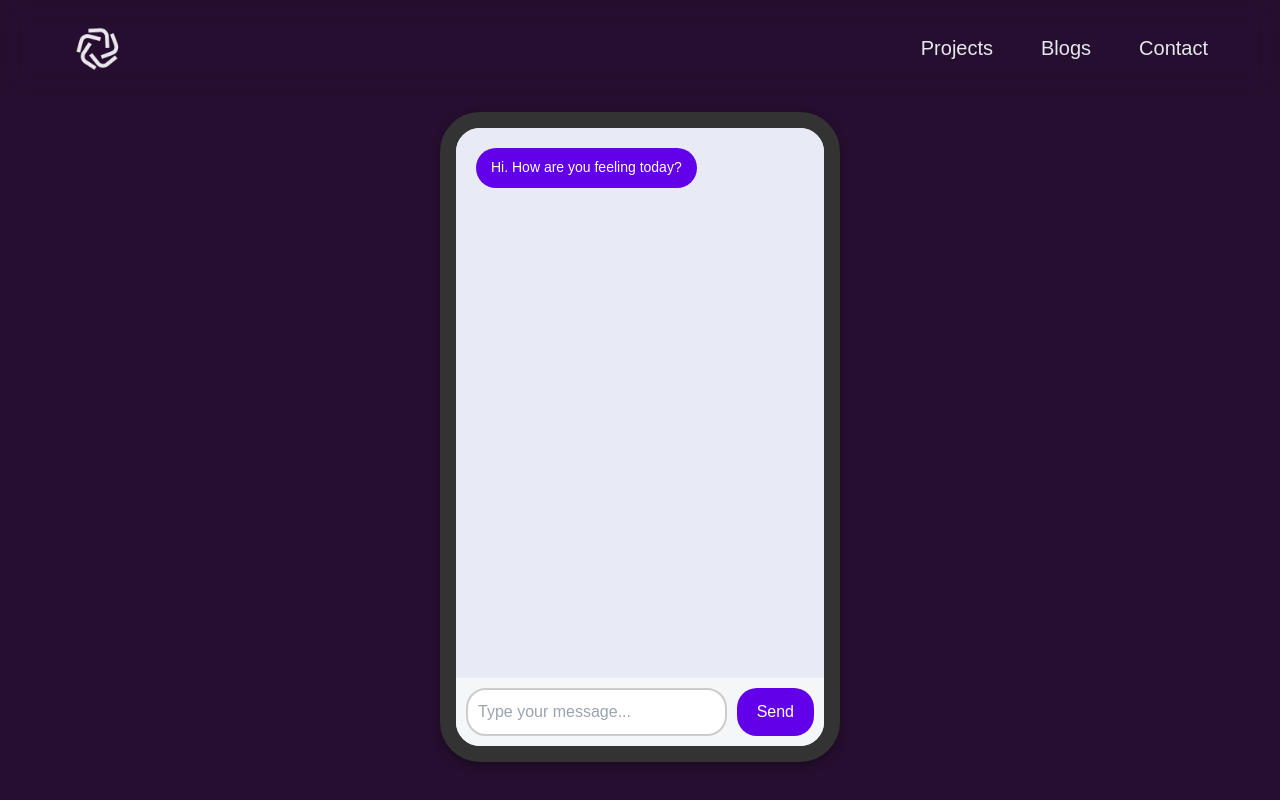
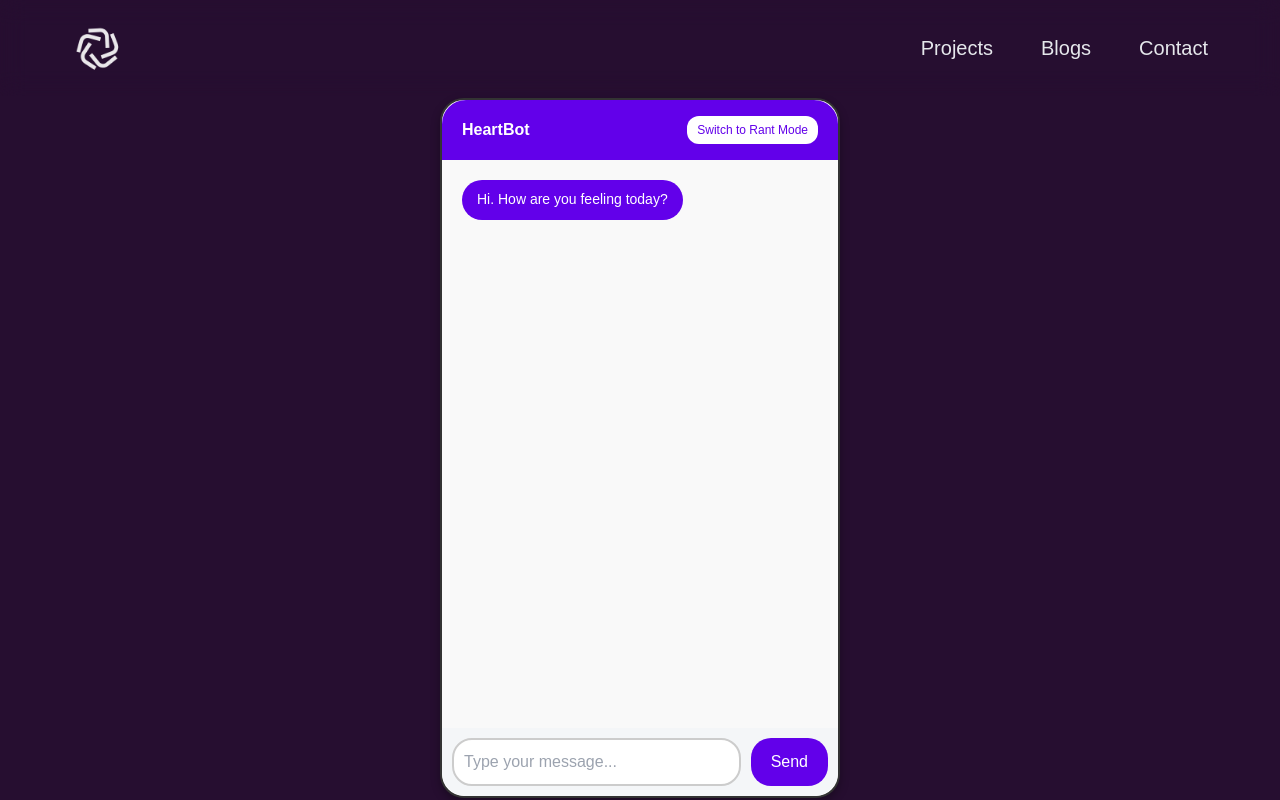
Before and after one commit to Buddhsen-tripathi/Portfolio, a React (Vite) app: page /heartbot in a window 1280 px wide. Shown: the top 800 px of the page. Built offline with nearby package versions, Linux system fonts and the light colour scheme.

Commit message:
Rant mode heartbot

```diff
--- a/src/components/HeartBot.jsx
+++ b/src/components/HeartBot.jsx
@@ -5,44 +5,102 @@ const HeartBot = () => {
         { sender: "bot", text: "Hi. How are you feeling today?" },
     ]);
     const [userMessage, setUserMessage] = useState("");
+    const [mode, setMode] = useState("interactive");
+    const [rantMessages, setRantMessages] = useState([]);
 
-    const handleSendMessage = async (e) => {
+    const handleSendMessage = (e) => {
         e.preventDefault();
         if (!userMessage.trim()) return;
 
         const newMessages = [...messages, { sender: "user", text: userMessage }];
         setMessages(newMessages);
 
-        try {
-            const response = await fetch("https://heartbotbe-production.up.railway.app/api/message", {
+        if (mode === "rant") {
+            // Store messages in a separate list for Rant Mode
+            setRantMessages([...rantMessages, userMessage]);
+        } else {
+            // Call API for Interactive Mode
+            fetch("http://localhost:8000/api/message", {
                 method: "POST",
                 headers: { "Content-Type": "application/json" },
                 credentials: "include", // Include cookies for session management
                 body: JSON.stringify({ message: userMessage }),
-            });
-            const updatedConversation = await response.json();
-            setMessages(updatedConversation);
-        } catch (error) {
-            console.error("Error sending message:", error);
+            })
+                .then((response) => response.json())
+                .then((updatedConversation) => setMessages(updatedConversation))
+                .catch((error) => console.error("Error sending message:", error));
         }
 
         setUserMessage(""); // Clear input
     };
 
+    const toggleMode = () => {
+        const newMode = mode === "interactive" ? "rant" : "interactive";
+
+        if (newMode === "interactive" && rantMessages.length > 0) {
+            // Respond to all rant messages when switching back
+            const combinedRant = rantMessages.join(" ");
+            fetch("https://heartbotbe-production.up.railway.app:80/api/message", {
+                method: "POST",
+                headers: { "Content-Type": "application/json" },
+                credentials: "include",
+                body: JSON.stringify({ message: combinedRant }),
+            })
+                .then((response) => response.json())
+                .then((updatedConversation) => {
+                    setMessages([...messages, ...updatedConversation]);
+                    setRantMessages([]); // Clear rant messages after processing
+                })
+                .catch((error) => console.error("Error processing rant messages:", error));
+        }
+
+        setMode(newMode);
+    };
+
     return (
-        <div className="max-w-[1000px] mx-auto p-6 mt-24 bd-page">
+        <div className="flex justify-center items-center min-h-screen mt-12 bg-gray-100">
             <div
                 style={{
                     width: "400px",
-                    height: "650px",
-                    border: "16px solid #333",
-                    borderRadius: "40px",
+                    height: "700px",
+                    border: "2px solid #333",
+                    borderRadius: "24px",
                     backgroundColor: "#fff",
                     display: "flex",
                     flexDirection: "column",
                     boxShadow: "0 4px 10px rgba(0, 0, 0, 0.3)",
                 }}
             >
+                {/* Header with Toggle Button */}
+                <div
+                    style={{
+                        display: "flex",
+                        justifyContent: "space-between",
+                        alignItems: "center",
+                        padding: "10px 20px",
+                        backgroundColor: "#6200ea",
+                        color: "#fff",
+                        borderRadius: "24px 24px 0 0",
+                    }}
+                >
+                    <h2 style={{ fontSize: "16px", fontWeight: "bold" }}>HeartBot</h2>
+                    <button
+                        onClick={toggleMode}
+                        style={{
+                            padding: "5px 10px",
+                            backgroundColor: "#fff",
+                            color: "#6200ea",
+                            borderRadius: "12px",
+                            fontSize: "12px",
+                            cursor: "pointer",
+                            border: "none",
+                        }}
+                    >
+                        {mode === "interactive" ? "Switch to Rant Mode" : "Switch to Interactive Mode"}
+                    </button>
+                </div>
+
+                {/* Chat Messages */}
                 <div
                     style={{
                         flex: 1,
@@ -51,8 +109,7 @@ const HeartBot = () => {
                         display: "flex",
                         flexDirection: "column",
                         gap: "10px",
-                        background: "#e8eaf6",
-                        borderRadius: "24px 24px 0 0",
+                        background: "#f9f9f9",
                     }}
                 >
                     {messages.map((msg, index) => (
@@ -65,7 +122,7 @@ const HeartBot = () => {
                                 fontSize: "14px",
                                 lineHeight: "1.4",
                                 alignSelf: msg.sender === "user" ? "flex-end" : "flex-start",
-                                backgroundColor: msg.sender === "user" ? "#f5f5f5" : "#6200ea",
+                                backgroundColor: msg.sender === "user" ? "#e0e0e0" : "#6200ea",
                                 color: msg.sender === "user" ? "#333" : "#fff",
                             }}
                         >
@@ -73,6 +130,8 @@ const HeartBot = () => {
                         </div>
                     ))}
                 </div>
+
+                {/* Input Field */}
                 <form
                     style={{
                         display: "flex",
```
